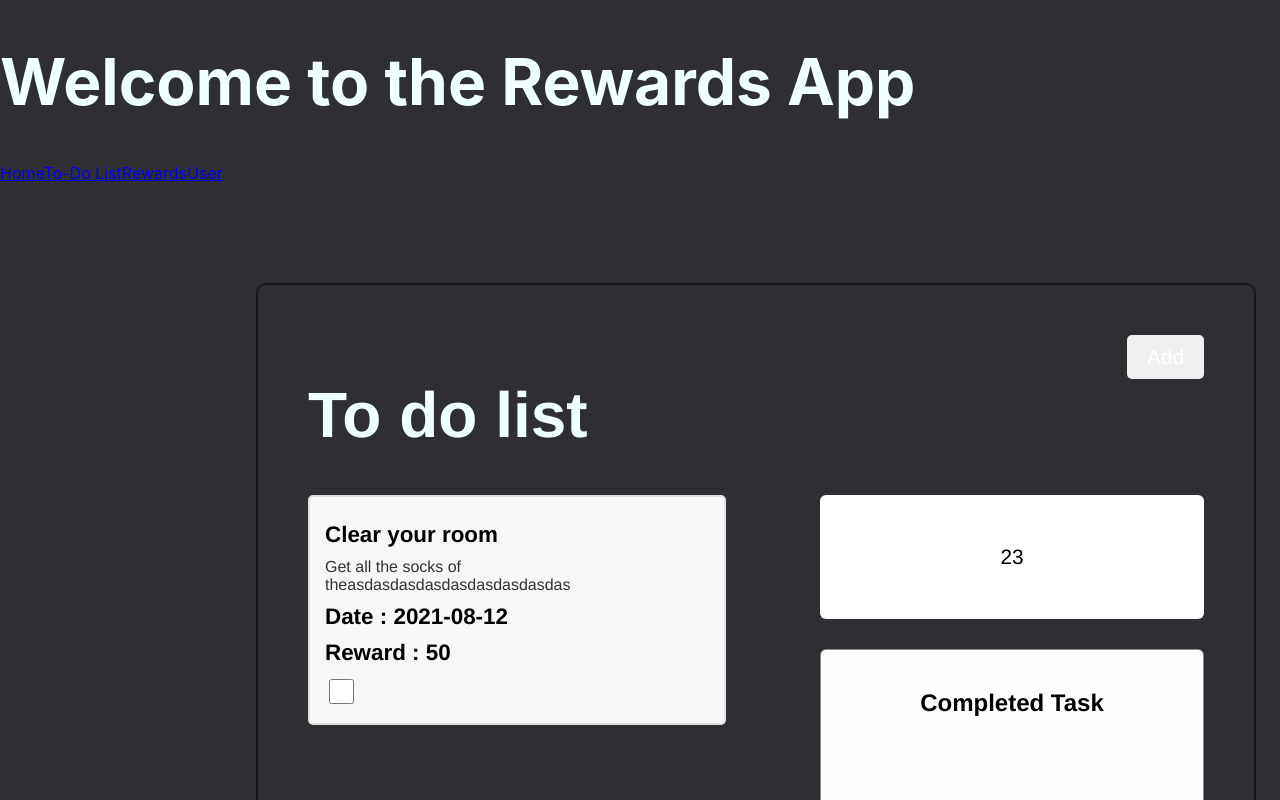
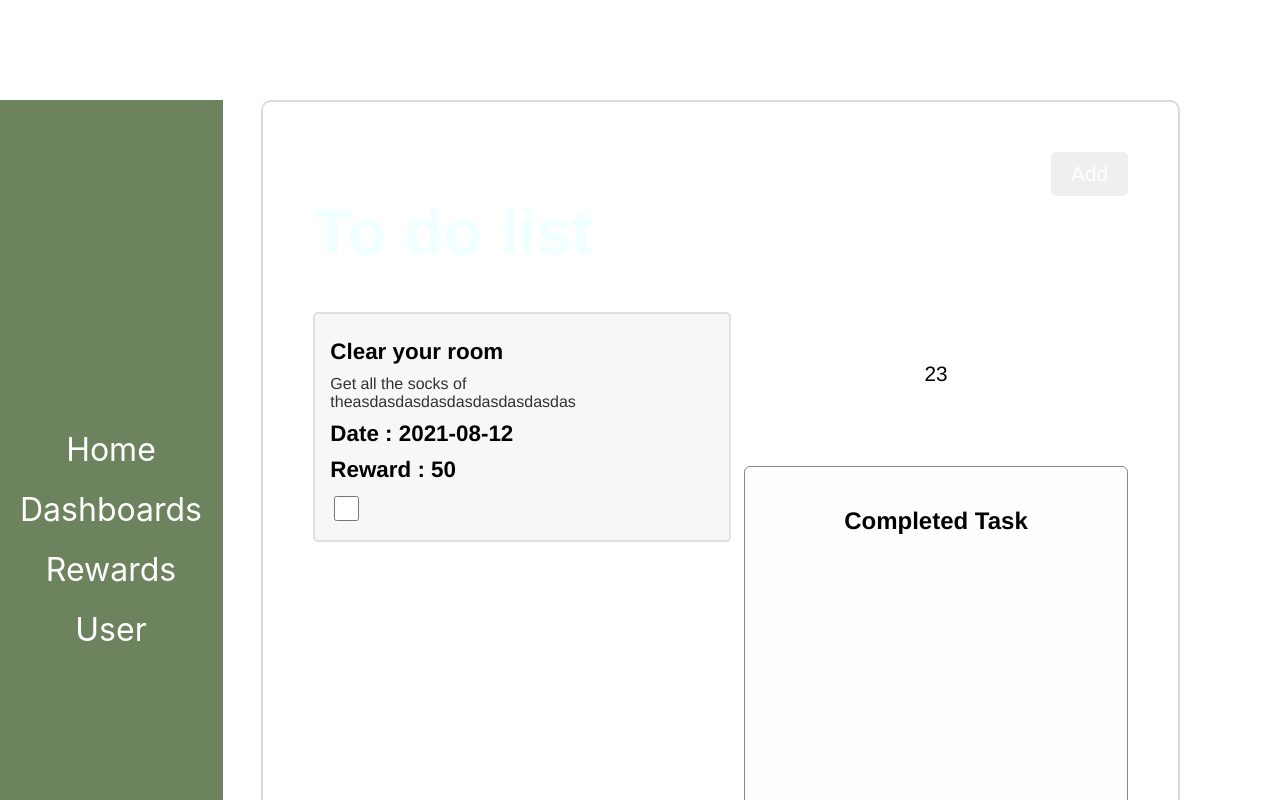
Before and after one commit to kamphol23/Check-point, a React (Create React App) app: page /todo in a window 1280 px wide. Shown: the top 800 px of the page. Built offline with nearby package versions, Linux system fonts and the light colour scheme.

Commit message:
added nav and witch rolls

```diff
--- a/src/App.css
+++ b/src/App.css
@@ -0,0 +1,26 @@
+.App{
+margin: 100px 100px 0px 0;
+display: flex;
+}
+
+nav{
+    margin-right: 3vw;
+    width: 20%;
+    background-color: #6C835E;
+    border-right: 1px solid #6C835E;
+    display: inline-grid;
+    align-content: center;
+    text-align: center;
+    font-size: 2rem;
+            a{
+                text-decoration: none;
+                color: #fefefe;
+                padding: 20px;
+                transition: background-color 0.3s ease;
+                height: 20px;
+            }
+
+}
+body{
+    background-color: hsla(0, 0%, 100%, 0.865);
+}
--- a/src/App.js
+++ b/src/App.js
@@ -11,7 +11,9 @@ import { useState } from 'react';
 
 function App() {
   const [balance, setBalance] = useState(23);
-  const [userState, setUserState] = useState({
+
+  // Userroll state.
+  const [userRoll, setUserRoll] = useState({
     name: 'Kotl',
     userRoll: 'admin',});
 
@@ -19,10 +21,9 @@ function App() {
     <Router>
     <div className="App">
 
-        <h1>Welcome to the Rewards App</h1>
         <nav>
           <Link to="/">Home</Link>
-          <Link to="/todo">To-Do List</Link>
+          <Link to="/todo">Dashboards</Link>
           <Link to="/rewards">Rewards</Link>
           <Link to="/user">User</Link>
         </nav>
@@ -34,8 +35,7 @@ function App() {
         <Route path="/rewards" element={<RenderRewards />} />
         <Route path="/user" element={
           <>
-            <User userState={userState} setUserState={setUserState} />
-            <SwitchRoll userState={userState} setUserState={setUserState} />
+            <User userRoll={userRoll} setUserRoll={setUserRoll} />
           </>
         } />
       </Routes>
--- a/src/toDoList/TodoList.css
+++ b/src/toDoList/TodoList.css
@@ -1,11 +1,7 @@
-body{
-    background-color: hsla(228, 14%, 7%, 0.865);
-}
 .toDoList{
     font-family: 'Franklin Gothic Medium', 'Arial Narrow', Arial, sans-serif;
     text-align: center;
-    margin: 100px 100px 0px 20vw;
-    border: solid 2px hsla(0, 0%, 0%, 0.504);
+    border: solid 2px rgba(0, 0, 0, 0.14);
     border-radius: 10px;
     width: 70vw;
     height: auto;
--- a/src/user/SwitchRoll.jsx
+++ b/src/user/SwitchRoll.jsx
@@ -1,19 +1,19 @@
 import react from "react";
 
-function SwitchRoll({ userState, setUserState }) {
+function SwitchRoll({ userRoll, setUserRoll }) {
 
   return (
     <div>
         <button
             className="switch-roll"
             onClick={() => {
-                setUserState({
-                    ...userState,
-                    userRoll: userState.userRoll === "admin" ? "user" : "admin",
+                setUserRoll({
+                    ...userRoll,
+                    userRoll: userRoll.userRoll === "admin" ? "user" : "admin",
                 });
             }}
         >
-            Switch to {userState.userRoll === "admin" ? "User" : "Admin"}
+            Switch to {userRoll.userRoll === "admin" ? "User" : "Admin"}
         </button>
     </div>
   );
--- a/src/user/User.jsx
+++ b/src/user/User.jsx
@@ -1,13 +1,17 @@
 import react from "react";
+import SwitchRoll from "./SwitchRoll";
 
-function User ({ userState, setUserState }) {
+
+function User ({ userRoll, setUserRoll }) {
+
+const [listOfDashboards, setListOfDashboards] = react.useState([]);
 
   return (
     <div className="user">
         <div className="avatar"></div>
-        <h1>{userState.name}</h1>
-        <h3>{userState.userRoll}</h3>
-
+        <h1>{userRoll.name}</h1>
+        <h3>{userRoll.userRoll}</h3>
+        <SwitchRoll userRoll={userRoll} setUserRoll={setUserRoll} />
     </div>
   );
 }
```
